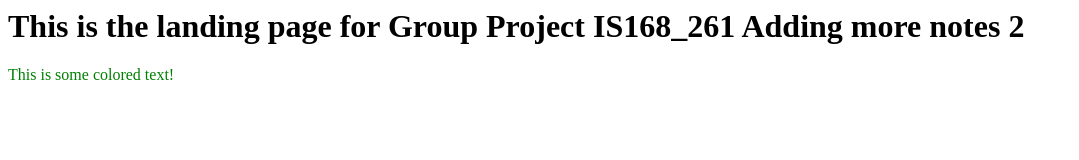
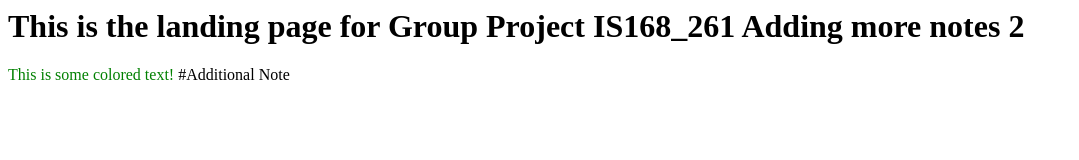
Before and after one commit to KEBrown95/Modern-Cloud, a plain HTML site: page index.html in a window 1280 px wide. Shown: the whole page, without its empty margins (0-1079 px from the left). Drawn offline with Linux system fonts and the light colour scheme.

Commit message:
Add note 3

```diff
--- a/index.html
+++ b/index.html
@@ -3,3 +3,4 @@
 Adding more notes 2
 </h1>
 <font color="green">This is some colored text!</font>
+#Additional Note
```
